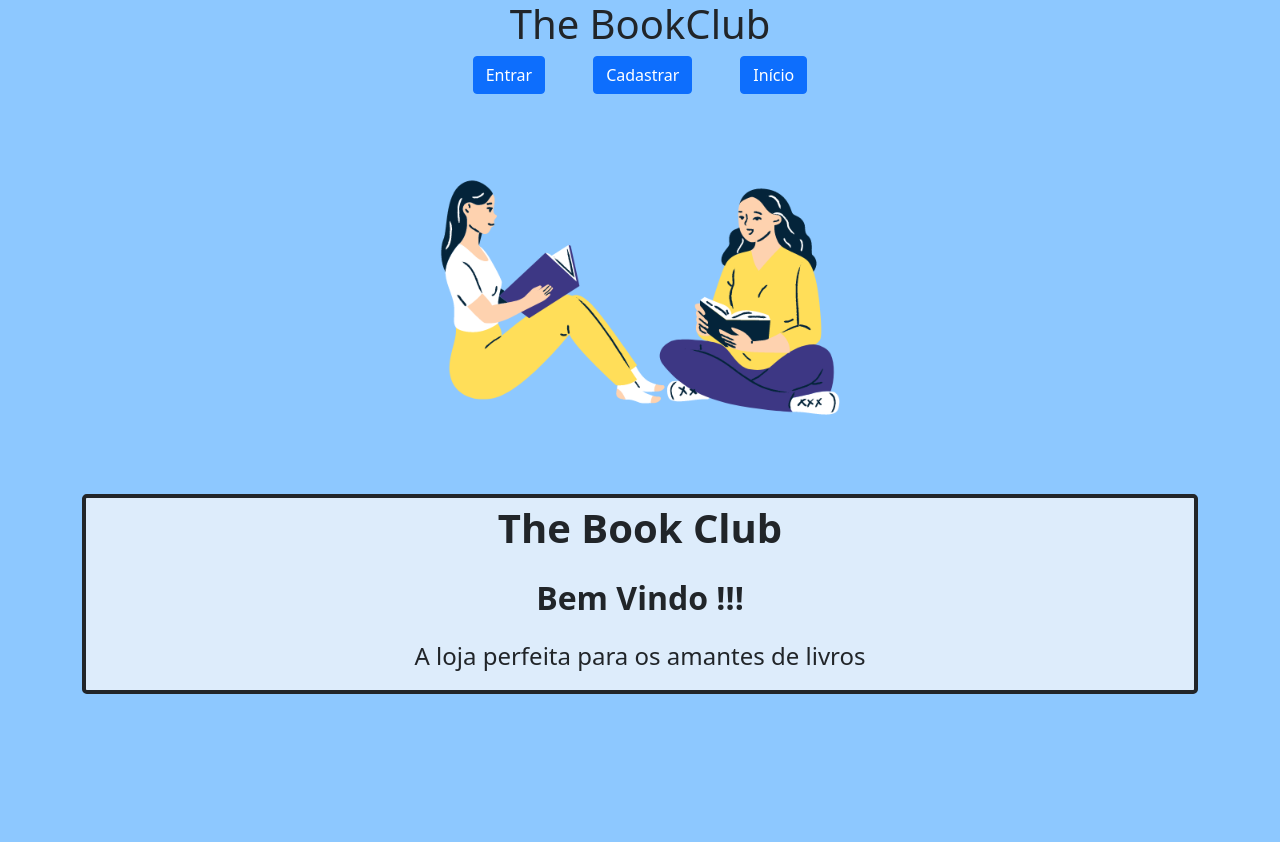
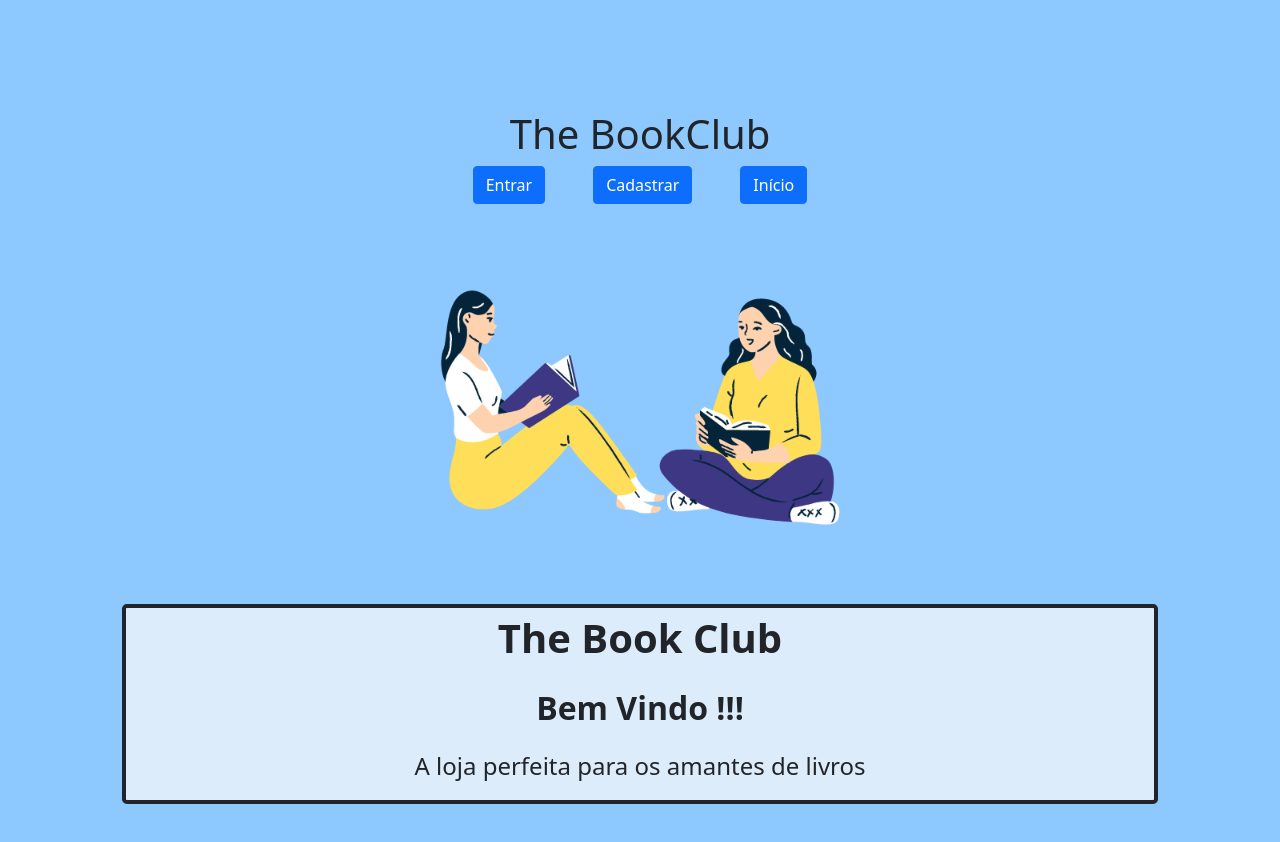
Before and after one commit to DigitalHouse-PortoSeguro/theBookClubFrontend, an Angular app: page /home in a window 1280 px wide. Shown: the top 842 px of the page. Before the commit the page ends 800 px from the top, so only its background shows below. Built offline with nearby package versions, Linux system fonts and the light colour scheme.

Commit message:
adicionei alguns links na navbar e coloquei padding para ela não consumir parte do conteudo da tela

```diff
--- a/src/app/app.component.css
+++ b/src/app/app.component.css
@@ -1,5 +1,6 @@
 body{
     background-color: #8DC8FF;
+    padding: 110px;
 
 }
 
--- a/src/app/components/navbar/navbar.component.html
+++ b/src/app/components/navbar/navbar.component.html
@@ -16,7 +16,7 @@
 <body>
 
     <nav class="navbar navbar-expand navbar-light nav nav-pills flex-column .flex-fill flex-sm-row">
-        <a class="navbar-brand" href="../../components/inicio/inicio.component.html">
+        <a class="navbar-brand" href="../inicio/inicio.component.html">
             <img src="../../../assets/img/Logo.png" height="60px" alt="símbolo do site, um livro com coração">
         </a>
         <button class="navbar-toggler" type="button" data-toggle="collapse" data-target="#navbarSupportedContent"
@@ -56,12 +56,12 @@
                 </a>
                 </li>
                 <li id="fav">
-                    <a class="nav-link .flex-fill" href="#">
+                    <a class="nav-link .flex-fill" href="/">
                         <img src="../../../assets/img/favoritos.png" height="40px"
                             alt="coração representando lista de favoritos" /></a>
                 </li>
                 <li id="cart">
-                    <a class="nav-link .flex-fill" href="#">
+                    <a class="nav-link .flex-fill" href="../item-carrinho/item-carrinho.component.html">
                         <img src="../../../assets/img/carrinho.png" height="40px"
                             alt="carrinho com os itens escolhidos para compra" /></a>
                 </li>
--- a/src/styles.css
+++ b/src/styles.css
@@ -1,6 +1,7 @@
 /* You can add global styles to this file, and also import other style files */
 body {
     background-color: #8DC8FF;
+    padding: 110px;
 }
 
 .mr-5 {
@@ -17,3 +18,12 @@ body {
 .card {
     overflow: hidden;
 }
+
+@font-face {
+    font-family: 'Harmonia Sans Pro Cyr';
+    src: url('HarmoniaSansProCyr-Regular.ttf') format('truetype');
+  }
+
+  #text-element {
+    font-family: 'Harmonia Sans Pro Cyr', Arial, sans-serif;
+  }
```
